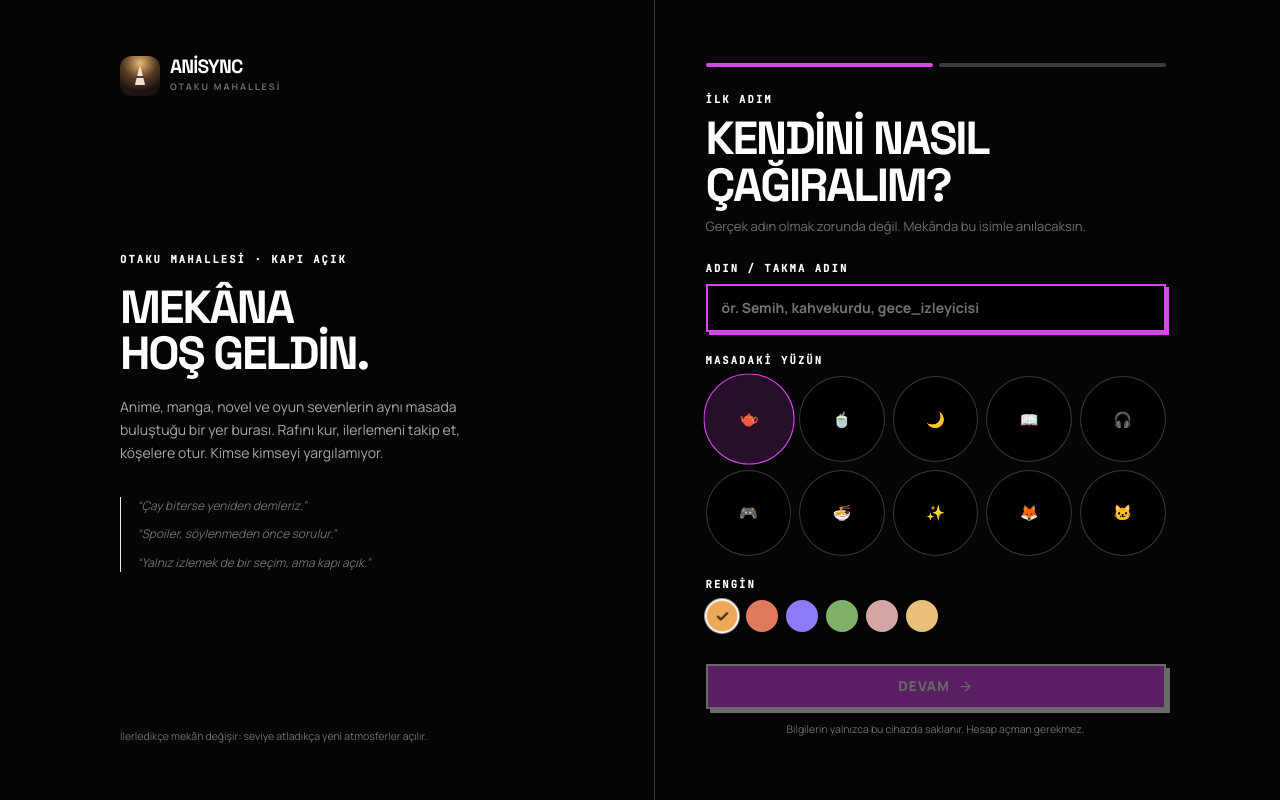
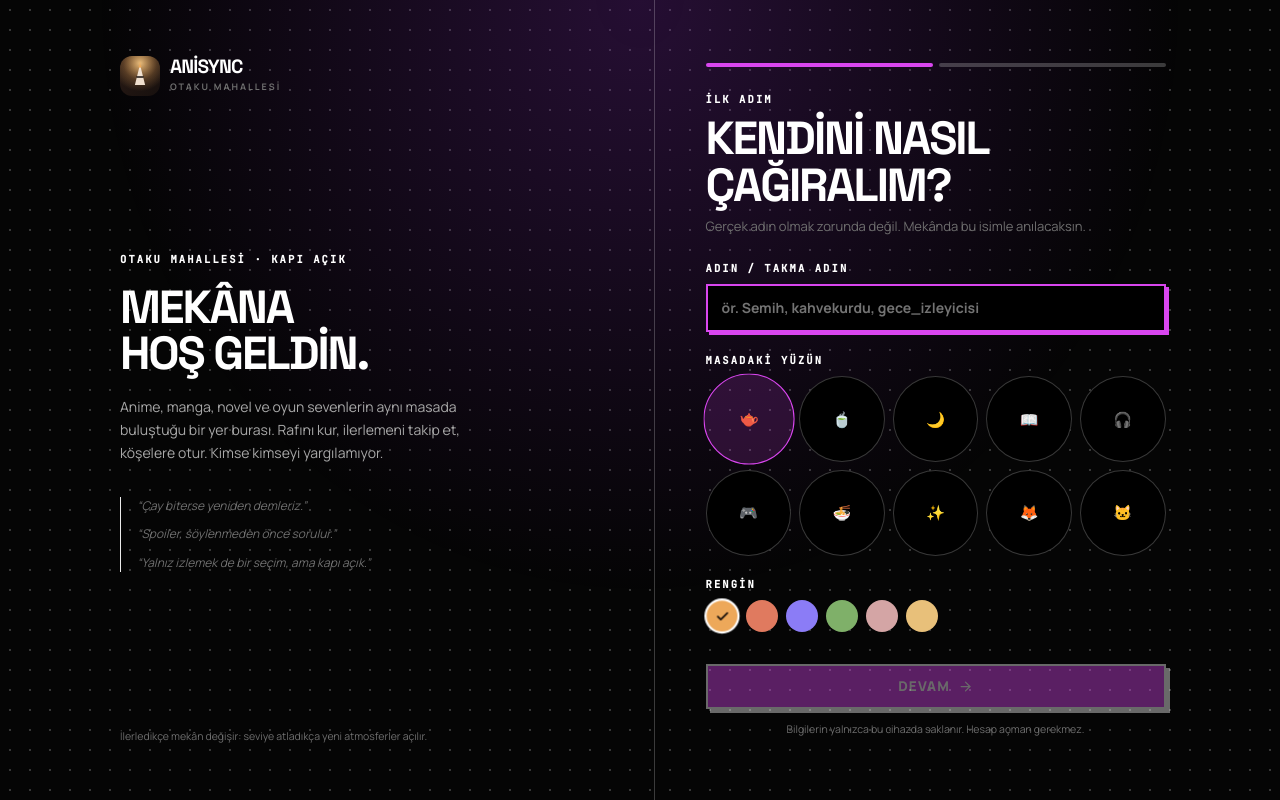
Before and after one commit to zamankatili/AniSync, a React (Vite) app: page / in a window 1280 px wide. Built offline with nearby package versions, Linux system fonts and the light colour scheme.

Commit message:
fix(tema): v1 rgb isima animasyonunu gorunur katmana al

```diff
--- a/src/styles.css
+++ b/src/styles.css
@@ -94,6 +94,7 @@
   --bg-image: radial-gradient(ellipse at 50% 0%, var(--theme-glow, rgba(225, 29, 72, 0.28)) 0%, transparent 60%),
     radial-gradient(rgba(255, 255, 255, 0.2) 1px, transparent 1px);
   --grain-opacity: 0;
+  --app-dot-color: rgba(255, 255, 255, 0.2);
   --note-bg: var(--theme-accent, #e11d48);
   --note-ink: #ffffff;
   --note-tape: rgba(255, 255, 255, 0.7);
@@ -200,7 +201,8 @@ html {
 
 body {
   margin: 0;
-  background: var(--bg);
+  /* Arka plan html'de; gövdeyi şeffaf bırakınca .app-bg ışığı görünür kalır. */
+  background: transparent;
   color: var(--ink);
   font-family: var(--font-body);
   font-size: 15px;
@@ -849,10 +851,14 @@ a {
 /* ---------- AniSync Klasik: v1 kimliğine sadık katman ---------- */
 
 [data-atmos="klasik"] .app-bg {
+  /* Gradyan bu katmanda çözülür; animasyon aynı elemanda olduğu için RGB döngüsü görünür. */
+  background-image:
+    radial-gradient(ellipse at 50% 0%, var(--theme-glow, rgba(225, 29, 72, 0.28)) 0%, transparent 60%),
+    radial-gradient(var(--app-dot-color, rgba(255, 255, 255, 0.2)) 1px, transparent 1px);
   background-size: 100% 700px, 20px 20px;
   background-repeat: no-repeat, repeat;
   animation: subtleRgbGlow 28s infinite ease-in-out;
-  transition: background-color 0.4s ease, background-image 0.4s ease;
+  transition: background-color 0.4s ease;
 }
 
 [data-atmos="klasik"] .app-bg::before {
@@ -1173,6 +1179,7 @@ html[data-atmos="klasik"][data-time-theme="light"] {
   --note-field-border: rgba(255, 255, 255, 0.5);
   --note-btn-bg: #ffffff;
   --note-btn-ink: #000000;
+  --app-dot-color: rgba(0, 0, 0, 0.07);
 }
 
 html[data-atmos="klasik"][data-time-theme="light"] .app-bg {
```
Also changed, not shown: 3 other files (tests, documents, lock files or other folders).
